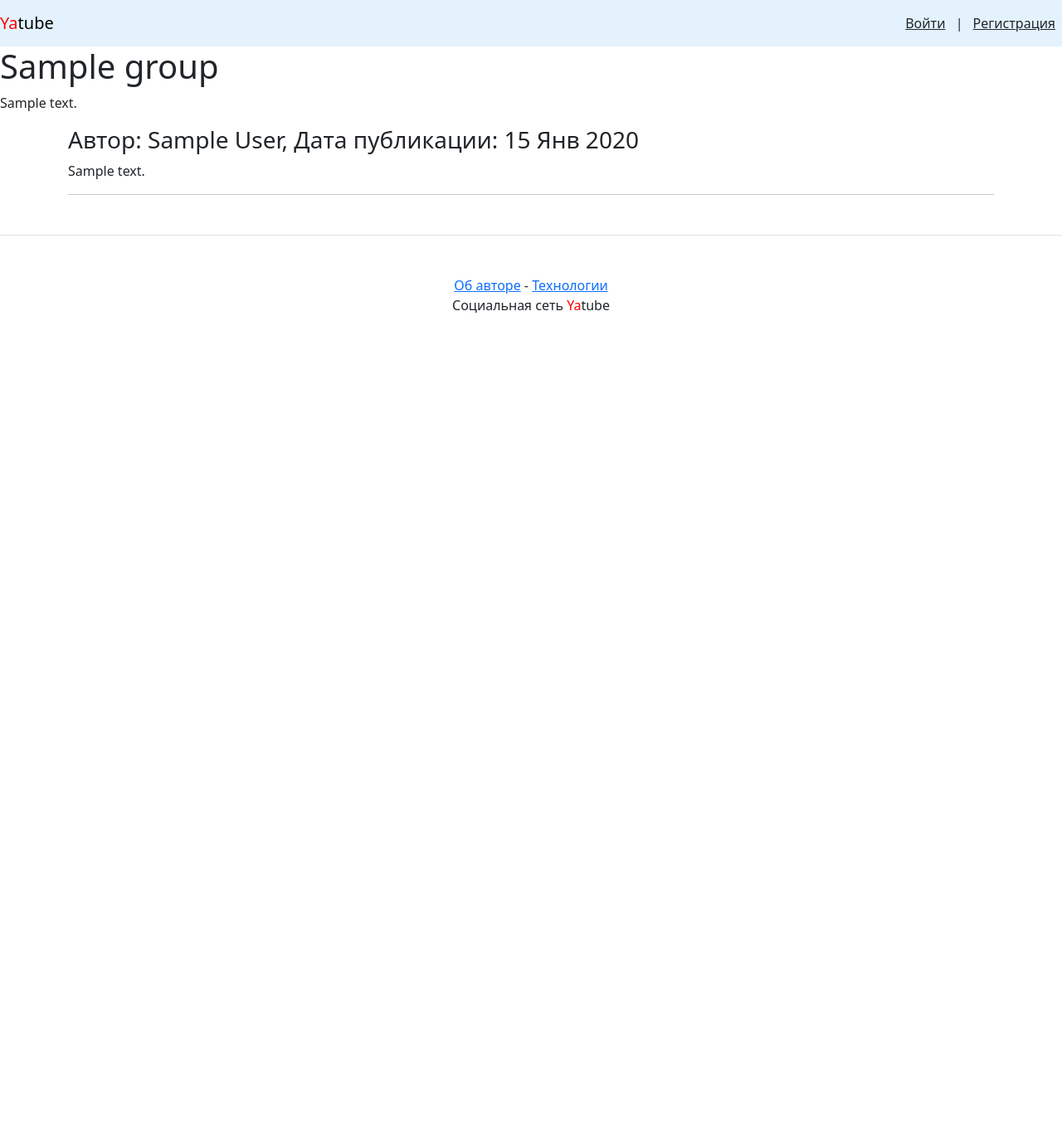
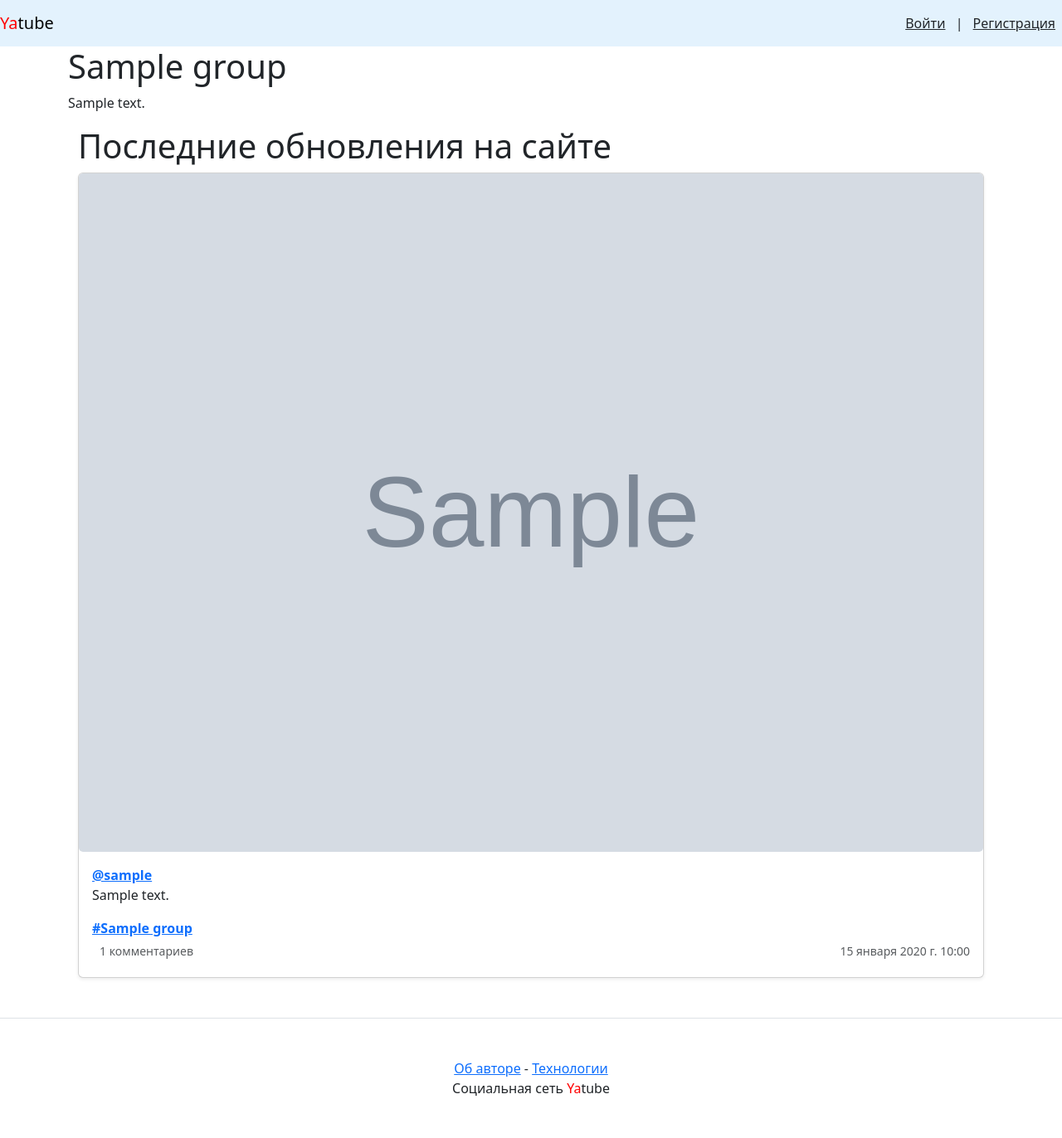
Before and after one commit to Oblivionsss/yatube, a Django app: a page that uses yatube/templates/group.html in a window 1280 px wide. Shown: the whole page at 83% size. Before the commit the page ends 377 px from the top, so only its background shows below. Run offline with Django 4.2, Linux system fonts and the light colour scheme; tables that the repository leaves empty hold one stand-in row (values such as "Sample post"); grey boxes marked "Sample" are stand-in pictures; some libraries are stand-ins or nearby versions.

Commit message:
modified some tamplates, add new item.html

```diff
--- a/yatube/templates/group.html
+++ b/yatube/templates/group.html
@@ -1,19 +1,19 @@
 {% extends "base.html" %}
 {% block title %} Записи сообщества {{ group }} {% endblock %}
 {% block header %}
-<h1>{{ group }}</h1>
-<p>{{ group.description }}</p>
+
 {% endblock %}
 {% block content %}
-
-    {% for post in page %}
-    <h3>
-        Автор: {{ post.author.get_full_name }}, Дата публикации: {{ post.pub_date|date:"d M Y" }}
-    </h3>
-    <p>{{ post.text|linebreaksbr }}</p>
-    <hr>
-    {% if not forloop.last %}<hr>{% endif %}
-    {% endfor %}
+    <h1>{{ group }}</h1>
+    <p>{{ group.description }}</p>
+    <div class="container">
+        <h1> Последние обновления на сайте</h1>
+        <!-- Вывод ленты записей -->
+            {% for post in page %}
+            <!-- Вот он, новый include! -->
+                {% include "post_item.html" with post=post %}
+            {% endfor %}
+    </div>
 
     {% if page.has_other_pages %}
         {% include "paginator.html" with items=page paginator=paginator %}
--- a/yatube/templates/new_post.html
+++ b/yatube/templates/new_post.html
@@ -1,6 +1,6 @@
 {% extends "base.html" %}
 {% block title %}Последние обновления на сайте{% endblock %}
-{% block header %}Последние обновления на сайте{% endblock %}
+{% block header %}Форма создания поста{% endblock %}
 {% block content %}
 {% load users_filter %}
 
```
Also changed, not shown: yatube/tests/test_homework.py (+1 -1 lines).
